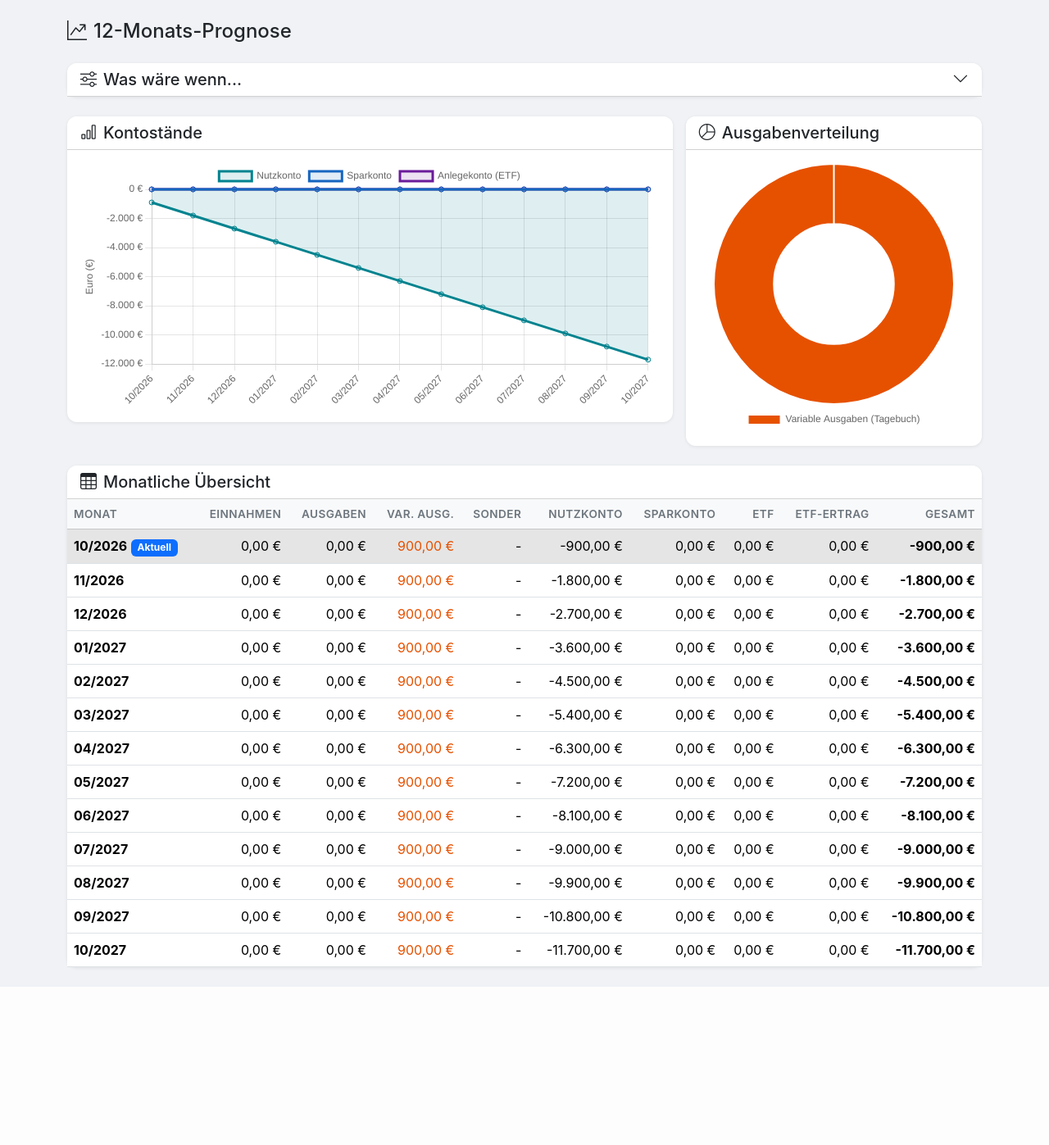
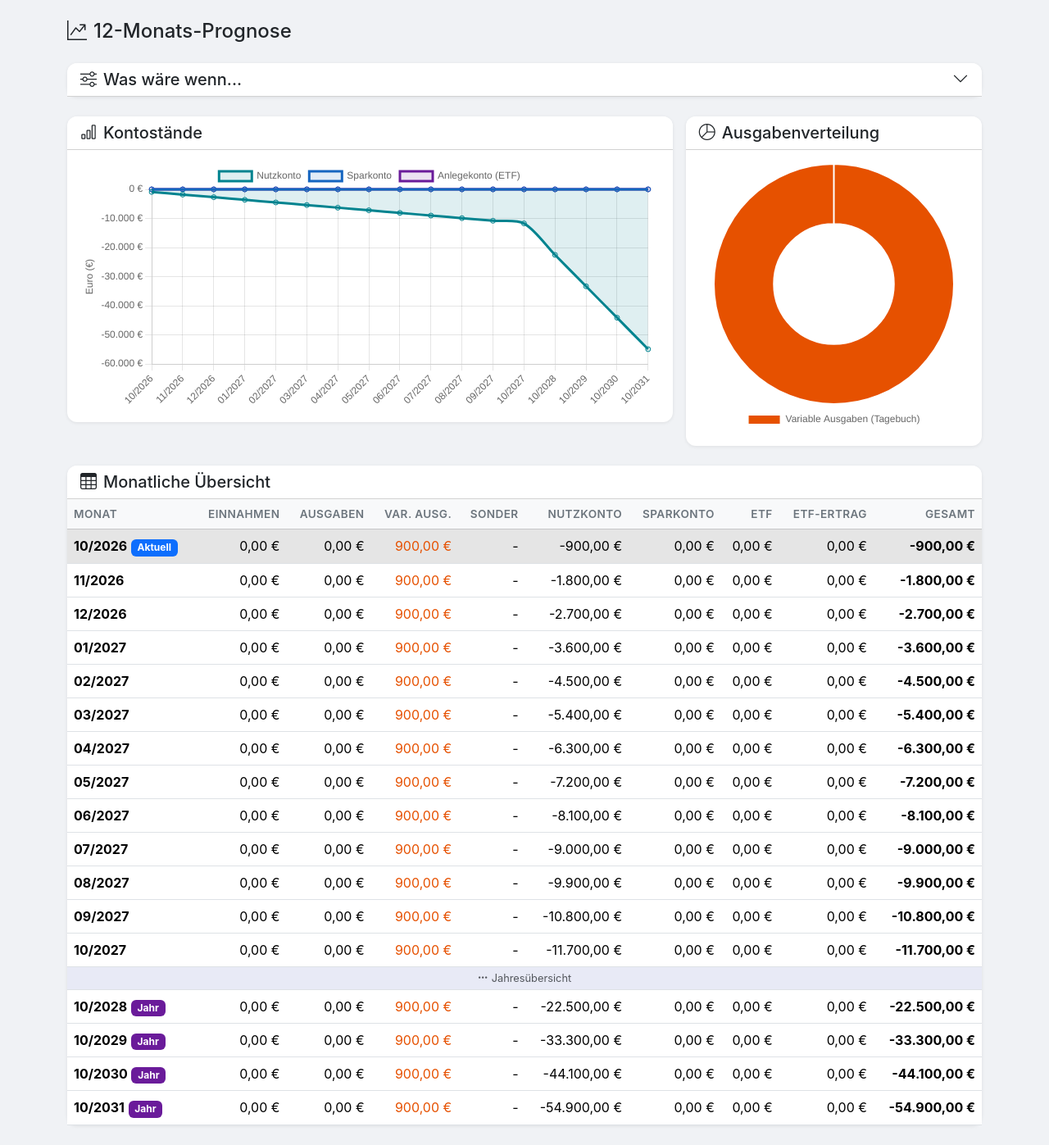
Before and after one commit to schrenzi/FinanceTool, a Flask app: page /prognosis in a window 1280 px wide. Shown: the part 65-1462 px from the top of the page at 82% size. Before the commit the page ends 1269 px from the top, so only its background shows below. Run offline with Flask 3, Linux system fonts and the light colour scheme; data comes from the database, SQL or seed files in the repository; data that the repository does not hold is empty.

Commit message:
v0.8.0: What-if simulation, 5-year outlook, improved balance logic
- "Was wäre wenn" panel with adjustable params and scenario events
- 5-year outlook with yearly milestones after 12-month detail view
- All months show projected end-of-month balances (worst case)
- Dashboard shows Sparkonto/ETF with monthly deposits included
- Nutzkonto uses raw entered value + free_cash at display time
- Var expenses default (900€) used when monthly total < 300€

Co-Authored-By: Claude Opus 4.6 <noreply@anthropic.com>

```diff
--- a/app.py
+++ b/app.py
@@ -589,7 +589,9 @@ def api_prognosis():
 
     etf_total_deposits = anlegekonto_bal
     months = []
-    for i in range(13):
+    total_months = 12 * 5 + 1
+    yearly_anchor_month = today.month
+    for i in range(total_months):
         m = (today.month + i - 1) % 12 + 1
         y = today.year + (today.month + i - 1) // 12
         label = f"{m:02d}/{y}"
@@ -610,19 +612,24 @@ def api_prognosis():
         anlegekonto_bal = anlegekonto_bal * (1 + monthly_return) + etf_rate
         etf_return = round(anlegekonto_bal - etf_total_deposits, 2)
 
-        months.append({
-            "label": label,
-            "nutzkonto": round(nutzkonto_bal, 2),
-            "sparkonto": round(sparkonto_bal, 2),
-            "anlegekonto": round(anlegekonto_bal, 2),
-            "etf_return": etf_return,
-            "income": round(totals["total_income"], 2),
-            "expenses": round(totals["total_expenses"], 2),
-            "free_cash": round(net_free, 2),
-            "var_expenses": round(var_expenses, 2),
-            "boost": round(boost_amount, 2),
-            "scenario": round(scenario_amount, 2),
-        })
+        is_monthly = i < 13
+        is_yearly = i >= 13 and m == yearly_anchor_month
+
+        if is_monthly or is_yearly:
+            months.append({
+                "label": label,
+                "nutzkonto": round(nutzkonto_bal, 2),
+                "sparkonto": round(sparkonto_bal, 2),
+                "anlegekonto": round(anlegekonto_bal, 2),
+                "etf_return": etf_return,
+                "income": round(totals["total_income"], 2),
+                "expenses": round(totals["total_expenses"], 2),
+                "free_cash": round(net_free, 2),
+                "var_expenses": round(var_expenses, 2),
+                "boost": round(boost_amount, 2),
+                "scenario": round(scenario_amount, 2),
+                "is_yearly": is_yearly,
+            })
 
     cost_centers = CostCenter.query.order_by(CostCenter.position).all()
     cc_data = []
--- a/templates/prognosis.html
+++ b/templates/prognosis.html
@@ -168,10 +168,10 @@
         return val.toLocaleString('de-DE', {minimumFractionDigits: 2, maximumFractionDigits: 2}) + ' €';
     }
 
-    // Populate month selector with next 13 months
+    // Populate month selector with next 5 years
     var monthSelect = document.getElementById('ev_month');
     var now = new Date();
-    for (var i = 0; i < 13; i++) {
+    for (var i = 0; i < 60; i++) {
         var mm = (now.getMonth() + i) % 12 + 1;
         var yy = now.getFullYear() + Math.floor((now.getMonth() + i) / 12);
         var opt = document.createElement('option');
@@ -389,16 +389,22 @@
                 // Table
                 var tbody = document.querySelector('#prognosisTable tbody');
                 tbody.innerHTML = '';
+                var lastWasMonthly = true;
                 months.forEach(function(m, i) {
                     var total = m.nutzkonto + m.sparkonto + m.anlegekonto;
-                    var scenarioCell = '';
-                    if (m.scenario && m.scenario !== 0) {
-                        scenarioCell = '<span class="' + (m.scenario > 0 ? 'text-income' : 'text-expense') + '">' + fmt(m.scenario) + '</span>';
-                    } else {
-                        scenarioCell = '-';
+                    var isYearly = m.is_yearly;
+
+                    if (isYearly && lastWasMonthly) {
+                        tbody.insertAdjacentHTML('beforeend',
+                            '<tr><td colspan="10" class="text-center text-muted py-1" style="background:#e8eaf6;font-size:0.8rem;"><i class="bi bi-three-dots me-1"></i>Jahresübersicht</td></tr>');
+                        lastWasMonthly = false;
                     }
-                    var row = '<tr' + (i === 0 ? ' class="table-active"' : '') + '>' +
-                        '<td><strong>' + m.label + '</strong>' + (i === 0 ? ' <span class="badge bg-primary">Aktuell</span>' : '') + '</td>' +
+
+                    var trClass = i === 0 ? ' class="table-active"' : (isYearly ? ' style="background:#f3e5f5;"' : '');
+                    var row = '<tr' + trClass + '>' +
+                        '<td><strong>' + m.label + '</strong>' +
+                        (i === 0 ? ' <span class="badge bg-primary">Aktuell</span>' : '') +
+                        (isYearly ? ' <span class="badge" style="background:#6a1b9a;color:#fff;">Jahr</span>' : '') + '</td>' +
                         '<td class="text-end text-income d-none d-md-table-cell">' + fmt(m.income) + '</td>' +
                         '<td class="text-end text-expense d-none d-md-table-cell">' + fmt(m.expenses) + '</td>' +
                         '<td class="text-end d-none d-md-table-cell" style="color:#e65100">' + fmt(m.var_expenses) + '</td>' +
```
Also changed, not shown: CHANGELOG.md.
